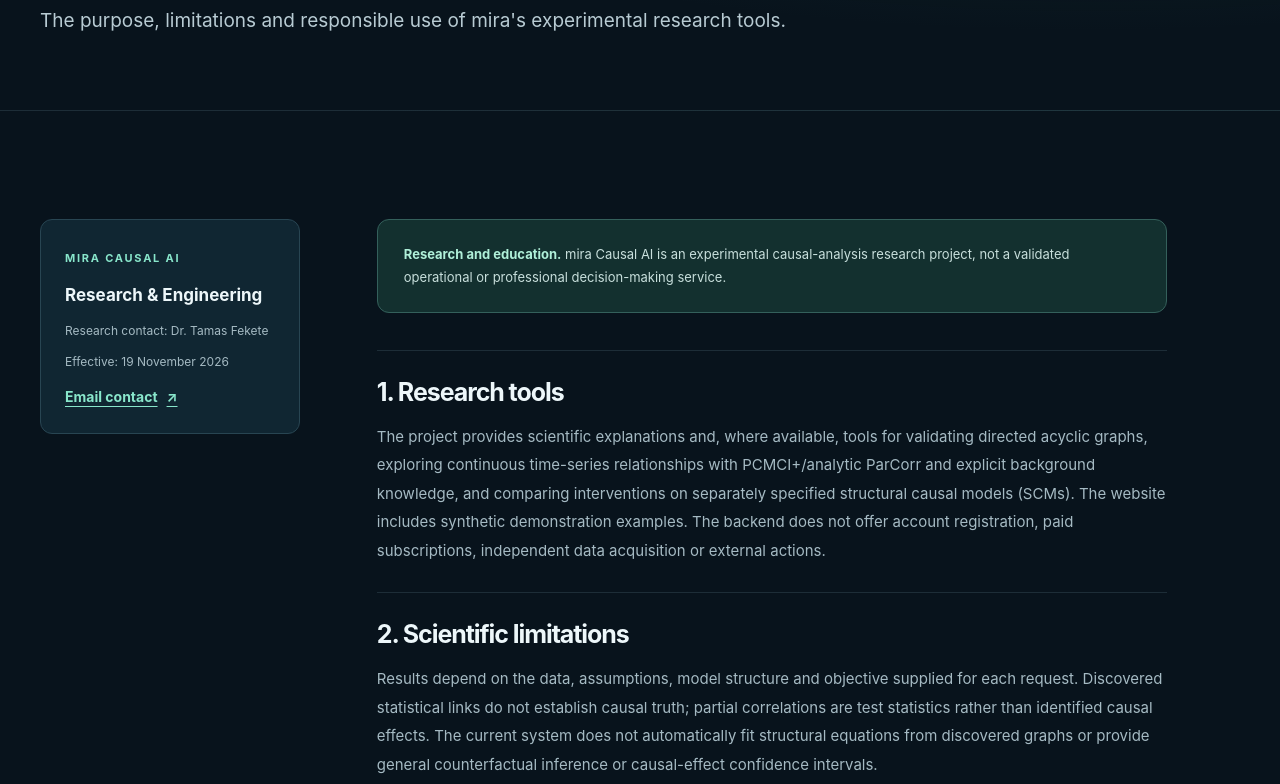
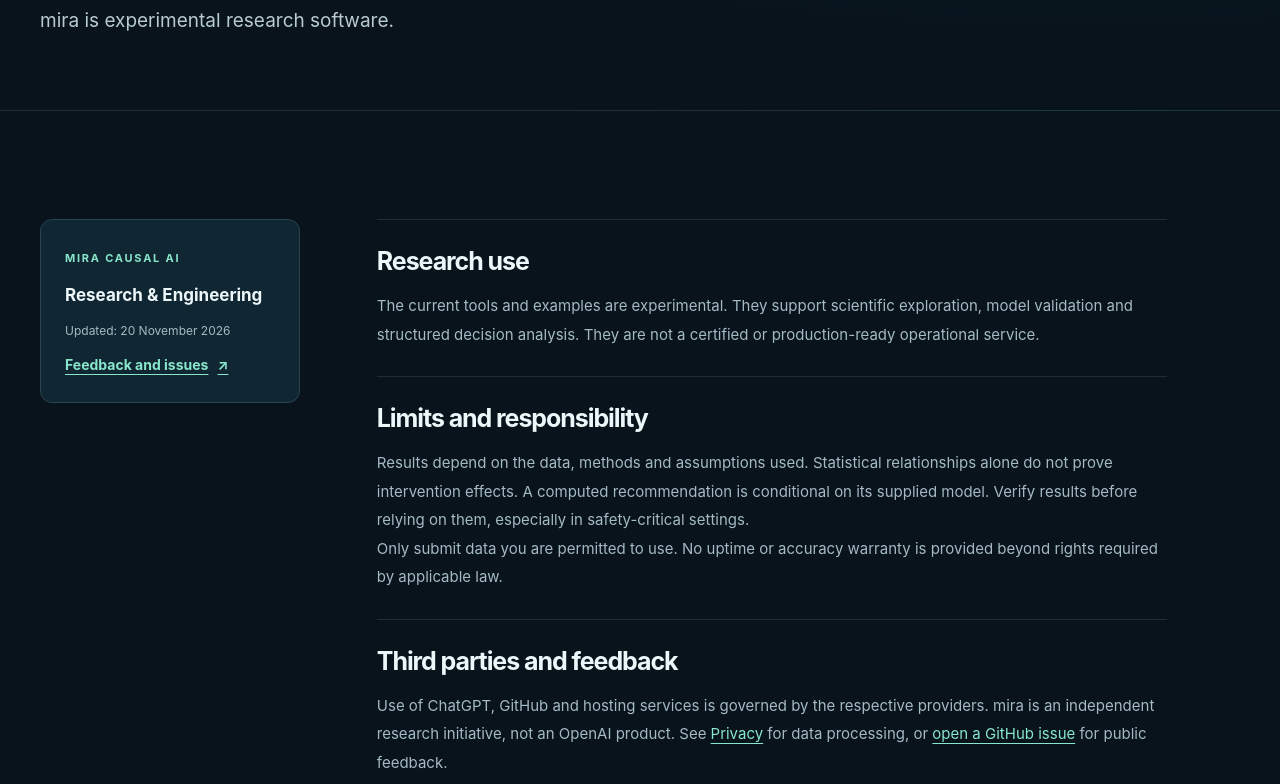
Before and after one commit to FTamas77/mira-causal-ai-site, a plain HTML site: page terms.html in a window 1280 px wide. Shown: the part 293-1077 px from the top of the page. Drawn offline with Linux system fonts and the light colour scheme.

Commit message:
Simplify terms.html and route contact through GitHub issues

```diff
--- a/terms.html
+++ b/terms.html
@@ -33,18 +33,14 @@
     </div>
   </header>
   <main id="main">
-<section class="page-hero compact-hero"><div class="container"><p class="eyebrow">INFORMATION / RESEARCH USE</p><h1>Terms of <em>use.</em></h1><p class="page-lead">The purpose, limitations and responsible use of mira's experimental research tools.</p></div></section>
+<section class="page-hero compact-hero"><div class="container"><p class="eyebrow">RESEARCH / TERMS</p><h1>Terms of <em>use.</em></h1><p class="page-lead">mira is experimental research software.</p></div></section>
 <section class="section-block last-section"><div class="container legal-layout">
-<aside class="legal-aside"><span class="detail-kicker">MIRA CAUSAL AI</span><strong>Research &amp; Engineering</strong><p>Research contact: Dr. Tamas Fekete</p><p>Effective: 19 November 2026</p><a href="mailto:fekete331@gmail.com" class="text-link">Email contact <span aria-hidden="true">↗</span></a></aside>
-<div class="legal-body"><div class="notice-panel"><strong>Research and education.</strong> mira Causal AI is an experimental causal-analysis research project, not a validated operational or professional decision-making service.</div>
-<section><h2>1. Research tools</h2><p>The project provides scientific explanations and, where available, tools for validating directed acyclic graphs, exploring continuous time-series relationships with PCMCI+/analytic ParCorr and explicit background knowledge, and comparing interventions on separately specified structural causal models (SCMs). The website includes synthetic demonstration examples. The backend does not offer account registration, paid subscriptions, independent data acquisition or external actions.</p></section>
-<section><h2>2. Scientific limitations</h2><p>Results depend on the data, assumptions, model structure and objective supplied for each request. Discovered statistical links do not establish causal truth; partial correlations are test statistics rather than identified causal effects. The current system does not automatically fit structural equations from discovered graphs or provide general counterfactual inference or causal-effect confidence intervals.</p><p>Model-based decisions are valid only for the specified model and inputs. Synthetic results do not constitute validated operational evidence. Review the assumptions, provenance, uncertainty and calculation traces independently.</p></section>
-<section><h2>3. Appropriate use and information</h2><p>Use mira for experimental research, education and technical evaluation, not as a sole basis for medical, legal, financial, regulatory, safety-critical or other high-stakes decisions. The prototype does not execute real-world interventions.</p><p>Provide only material you have permission to share. Prefer synthetic or appropriately anonymized research data. Do not submit sensitive personal details, medical records, payment card information, government identifiers, credentials or confidential business datasets. Do not attempt to circumvent limits, interfere with availability or abuse the service.</p></section>
-<section><h2>4. Availability, third parties and privacy</h2><p>The research service may be rate-limited, interrupted, unavailable or revised. No guaranteed uptime, result accuracy or service-level commitment is offered. When using ChatGPT or another client, that platform's separate terms and privacy controls apply. mira is an independent research initiative, not an official OpenAI product or service.</p><p>See the <a href="privacy.html">Privacy notice</a> for processing categories, hosting, retention and contact choices.</p></section>
-<section><h2>5. Research attribution and rights</h2><p>Academic and industry affiliations are described solely as research and professional background, not as claims of institutional or corporate sponsorship. Nothing on this website determines or transfers ownership of research, software, publications or submitted data. Users remain responsible for their rights to provide submitted information.</p></section>
-<section><h2>6. Liability and contact</h2><p>Materials and computations are provided as is, without warranties to the extent permitted by applicable law. Nothing here removes rights or liability that cannot lawfully be excluded. For research feedback or support, contact <a href="mailto:fekete331@gmail.com">fekete331@gmail.com</a> or see <a href="support.html">Contact</a>. Public GitHub issues should contain no confidential information.</p></section>
-<section><h2>7. Changes</h2><p>These terms describe the current research offering as of 19 November 2026. The effective date will be revised when material changes occur.</p></section></div>
-</div></section>
+<aside class="legal-aside"><span class="detail-kicker">MIRA CAUSAL AI</span><strong>Research &amp; Engineering</strong><p>Updated: 20 November 2026</p><a class="text-link" href="support.html">Feedback and issues <span aria-hidden="true">↗</span></a></aside>
+<div class="legal-body">
+<section><h2>Research use</h2><p>The current tools and examples are experimental. They support scientific exploration, model validation and structured decision analysis. They are not a certified or production-ready operational service.</p></section>
+<section><h2>Limits and responsibility</h2><p>Results depend on the data, methods and assumptions used. Statistical relationships alone do not prove intervention effects. A computed recommendation is conditional on its supplied model. Verify results before relying on them, especially in safety-critical settings.</p><p>Only submit data you are permitted to use. No uptime or accuracy warranty is provided beyond rights required by applicable law.</p></section>
+<section><h2>Third parties and feedback</h2><p>Use of ChatGPT, GitHub and hosting services is governed by the respective providers. mira is an independent research initiative, not an OpenAI product. See <a href="privacy.html">Privacy</a> for data processing, or <a href="support.html">open a GitHub issue</a> for public feedback.</p></section>
+</div></div></section>
 </main>
   <footer class="site-footer">
     <div class="container footer-main">
```
